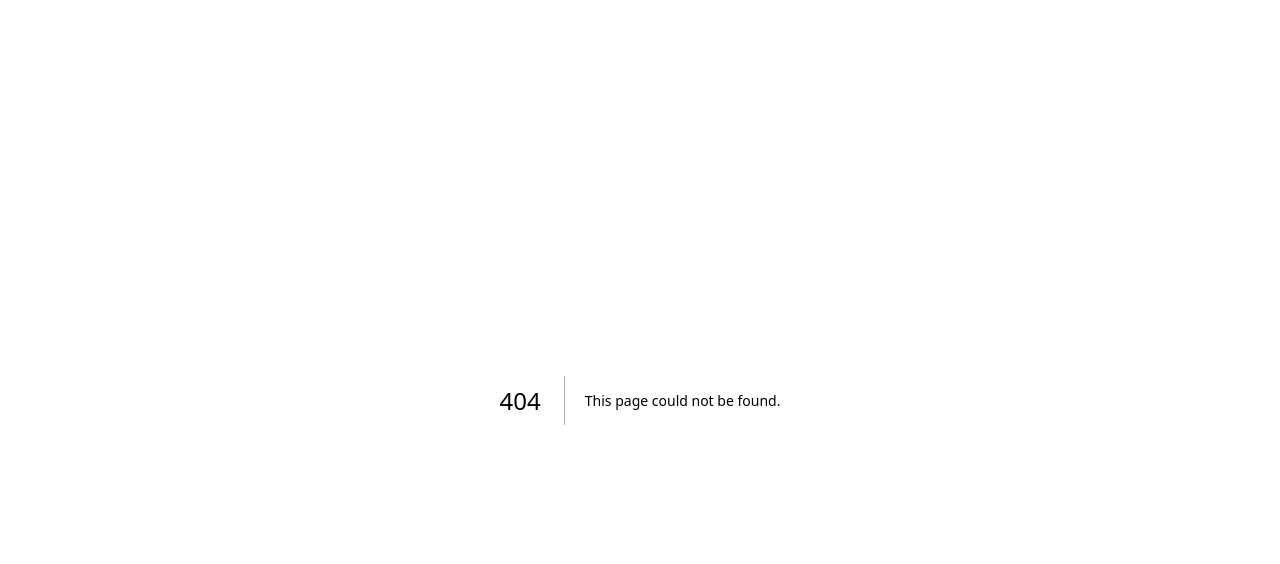
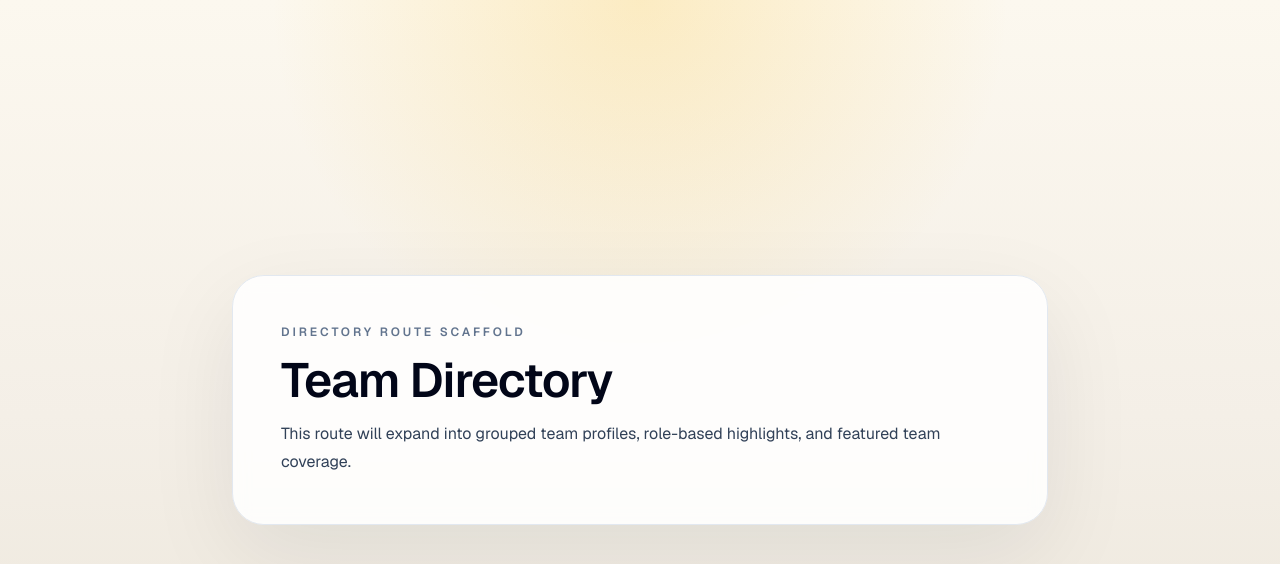
Before and after one commit to iamasx/api-test, a Next.js app: page /team-directory in a window 1280 px wide. Before the commit this address had no page. Shown: the top 564 px of the page. Built offline with nearby package versions, Linux system fonts and the light colour scheme.

Commit message:
feat: scaffold team directory route

```diff
--- /dev/null
+++ b/src/app/team-directory/page.tsx
@@ -0,0 +1,17 @@
+export default function TeamDirectoryPage() {
+  return (
+    <main className="mx-auto flex min-h-screen w-full max-w-4xl flex-col justify-center px-6 py-16 sm:px-10">
+      <div className="rounded-[32px] border border-slate-200 bg-white/85 p-8 shadow-[0_30px_90px_rgba(15,23,42,0.08)] backdrop-blur sm:p-12">
+        <p className="text-xs font-semibold tracking-[0.24em] uppercase text-slate-500">
+          Directory route scaffold
+        </p>
+        <h1 className="mt-4 text-4xl font-semibold tracking-tight text-slate-950 sm:text-5xl">
+          Team Directory
+        </h1>
+        <p className="mt-4 max-w-2xl text-base leading-7 text-slate-700">
+          This route will expand into grouped team profiles, role-based highlights, and featured team coverage.
+        </p>
+      </div>
+    </main>
+  );
+}
```
